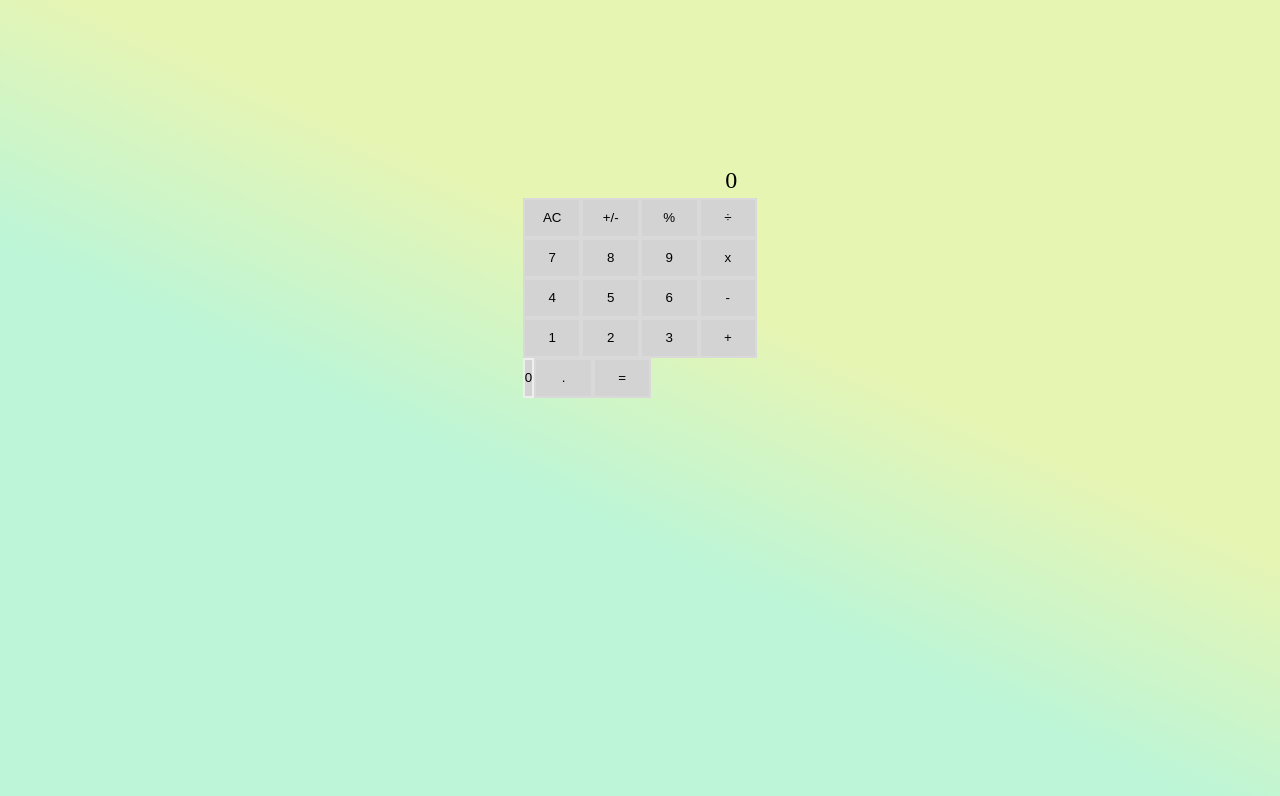
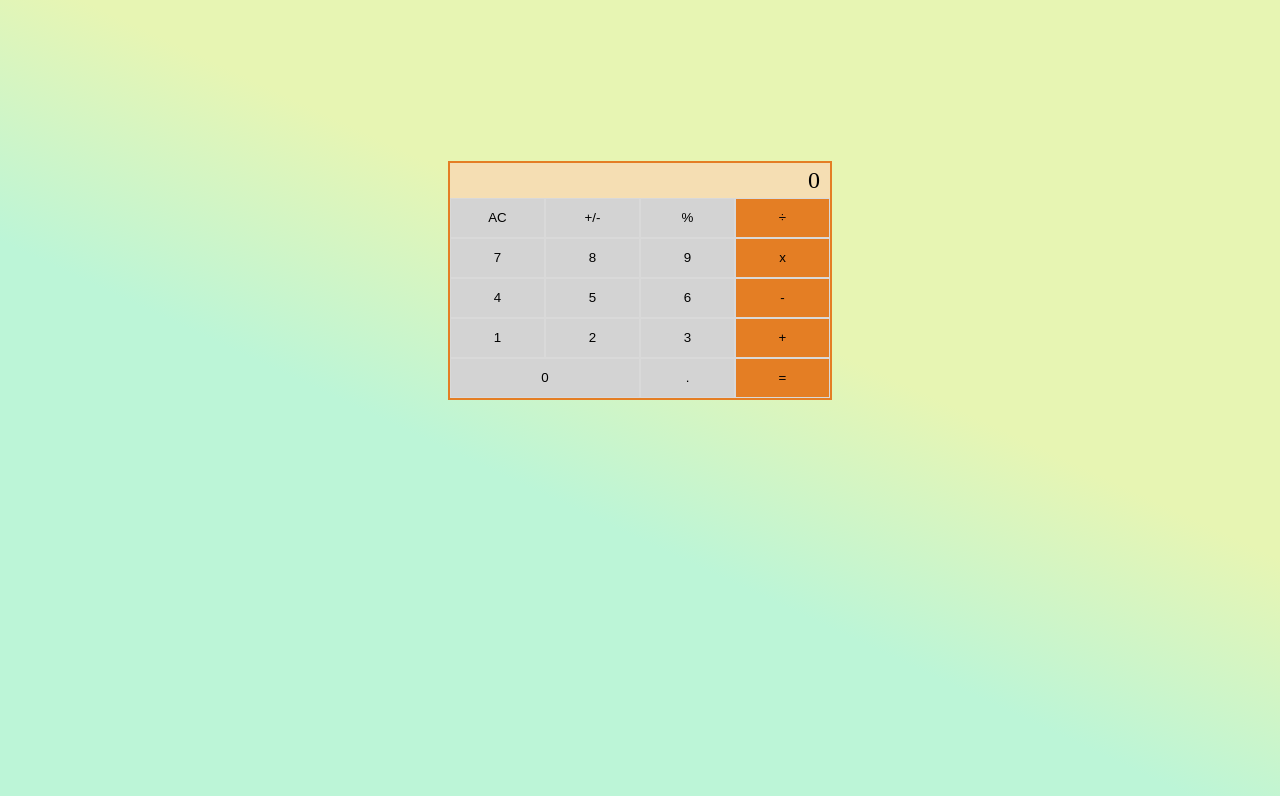
Before and after one commit to brainconnect93/Math-magicians, a React (Create React App) app: page / in a window 1280 px wide. Shown: the top 796 px of the page. Built offline with nearby package versions, Linux system fonts and the light colour scheme.

Commit message:
Complete the UI design

```diff
--- a/src/index.css
+++ b/src/index.css
@@ -21,6 +21,16 @@
 	align-items: center;
   }
 
+  .calc-box {
+	background-color: #f5deb3;
+	display: flex;
+	flex-direction: column;
+	justify-content: center;
+	align-items: center;
+	width: 30%;
+	border: 2px solid rgb(228, 126, 36);
+  }
+
   .screen {
 	width: 100%;
 	text-align: right;
@@ -29,7 +39,7 @@
   }
 
   .output {
-	margin-right: 20px;
+	margin-right: 10px;
 	font-size: 24px;
   }
 
@@ -42,20 +52,27 @@
 
   button {
 	background-color: #d3d3d3;
-	border: 2px solid #eee;
+	border: 1px solid rgb(217, 217, 217);
 	padding: 0;
   }
 
   button:active {
-	transform: scale(1.0);
+	transform: scale(0.96);
+	transition: 0.7s all ease-out;
+	border: 2px solid #000;
   }
 
   .calc {
 	width: 25%;
 	height: 40px;
-	border: 2px solid rgb(217, 217, 217);
+	border: 1px solid rgb(217, 217, 217);
   }
 
   .active {
+	 background-color: rgb(228, 126, 36);
+  }
 
+  .zero {
+	width: 50%;
+	height: 40px;
   }
```
